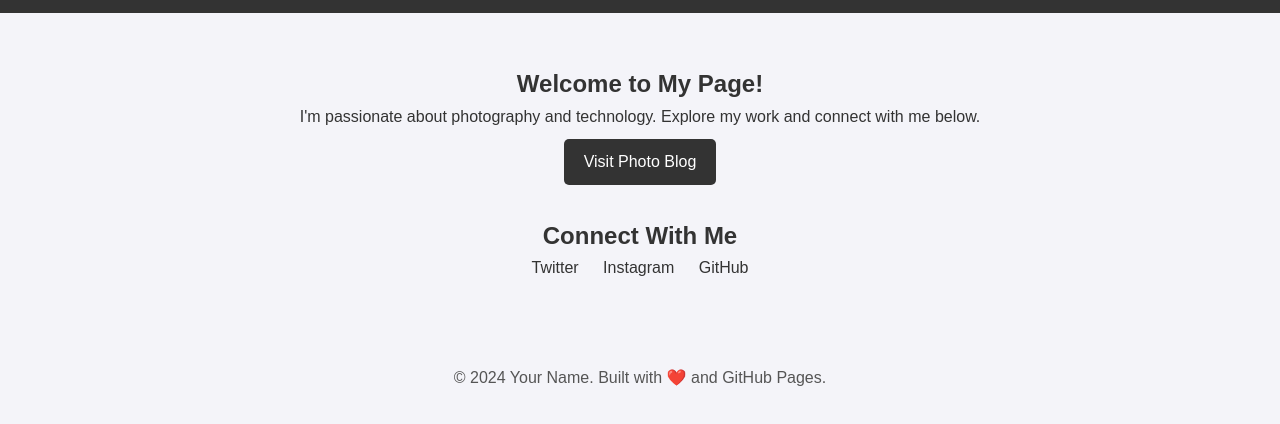
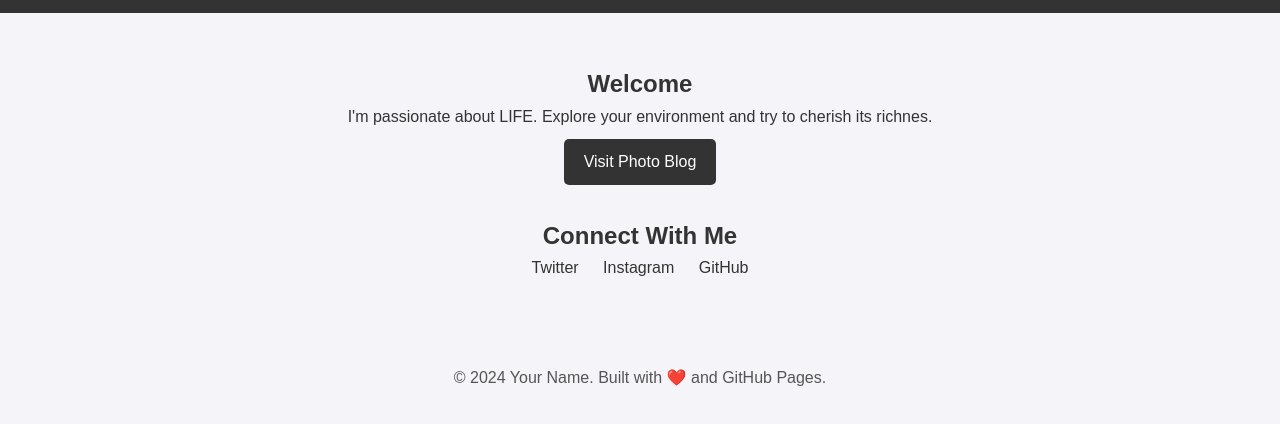
Before and after one commit to gvrlab/gvrlab.github.io, a plain HTML site: page index.html in a window 1280 px wide. Shown: the part 70-494 px from the top of the page. Drawn offline with Linux system fonts and the light colour scheme.

Commit message:
Update index.html

```diff
--- a/index.html
+++ b/index.html
@@ -3,7 +3,7 @@
 <head>
     <meta charset="UTF-8">
     <meta name="viewport" content="width=device-width, initial-scale=1.0">
-    <title>Your Name | Personal Website</title>
+    <title>Alireza Chenani | Personal Website</title>
     <link rel="stylesheet" href="style.css">
     <link rel="icon" href="favicon.ico">
 </head>
@@ -21,8 +21,8 @@
 
     <main>
         <section class="intro">
-            <h2>Welcome to My Page!</h2>
-            <p>I'm passionate about photography and technology. Explore my work and connect with me below.</p>
+            <h2>Welcome</h2>
+            <p>I'm passionate about LIFE. Explore your environment and try to cherish its richnes.</p>
             <a href="photo-blog.html" class="button">Visit Photo Blog</a>
         </section>
 
```
